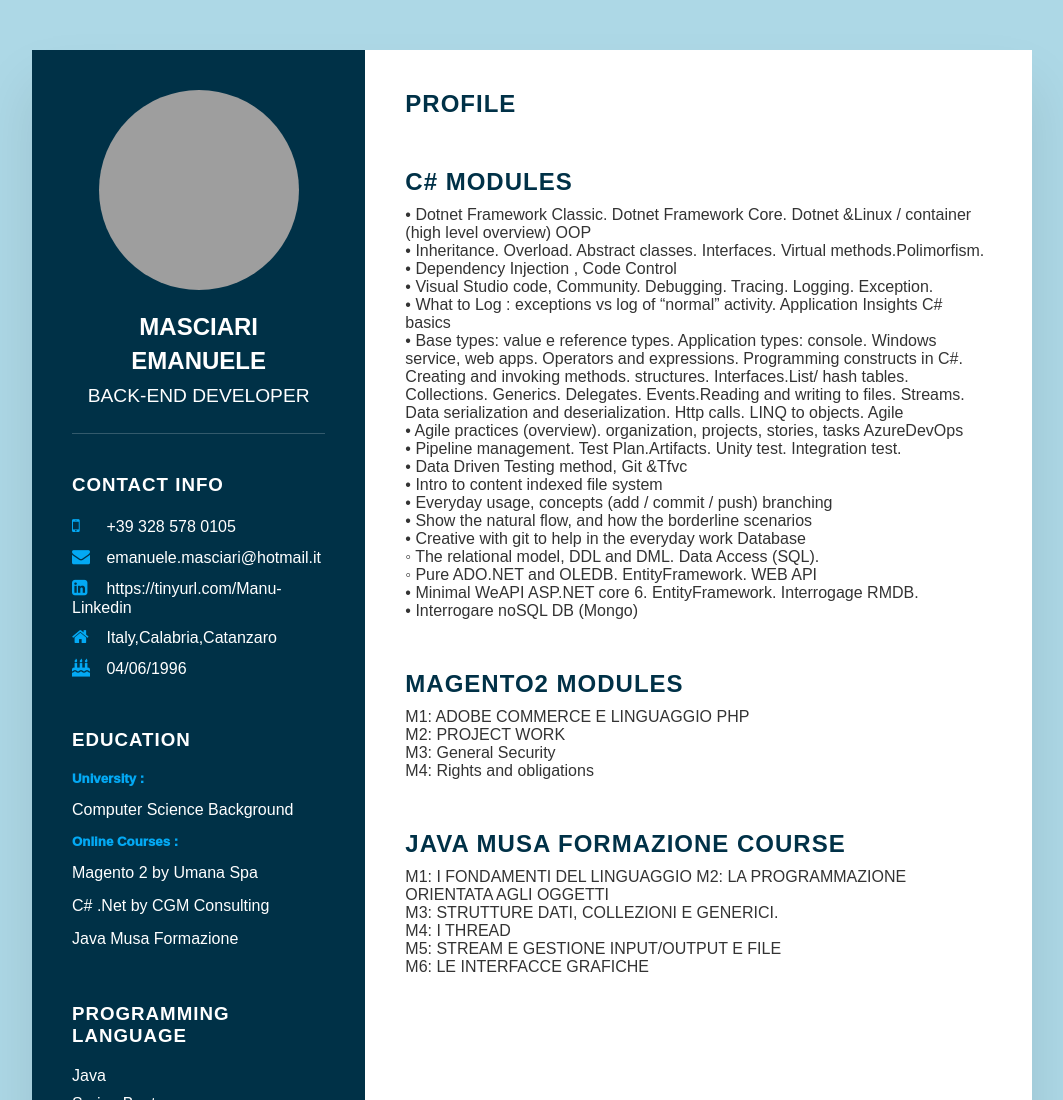
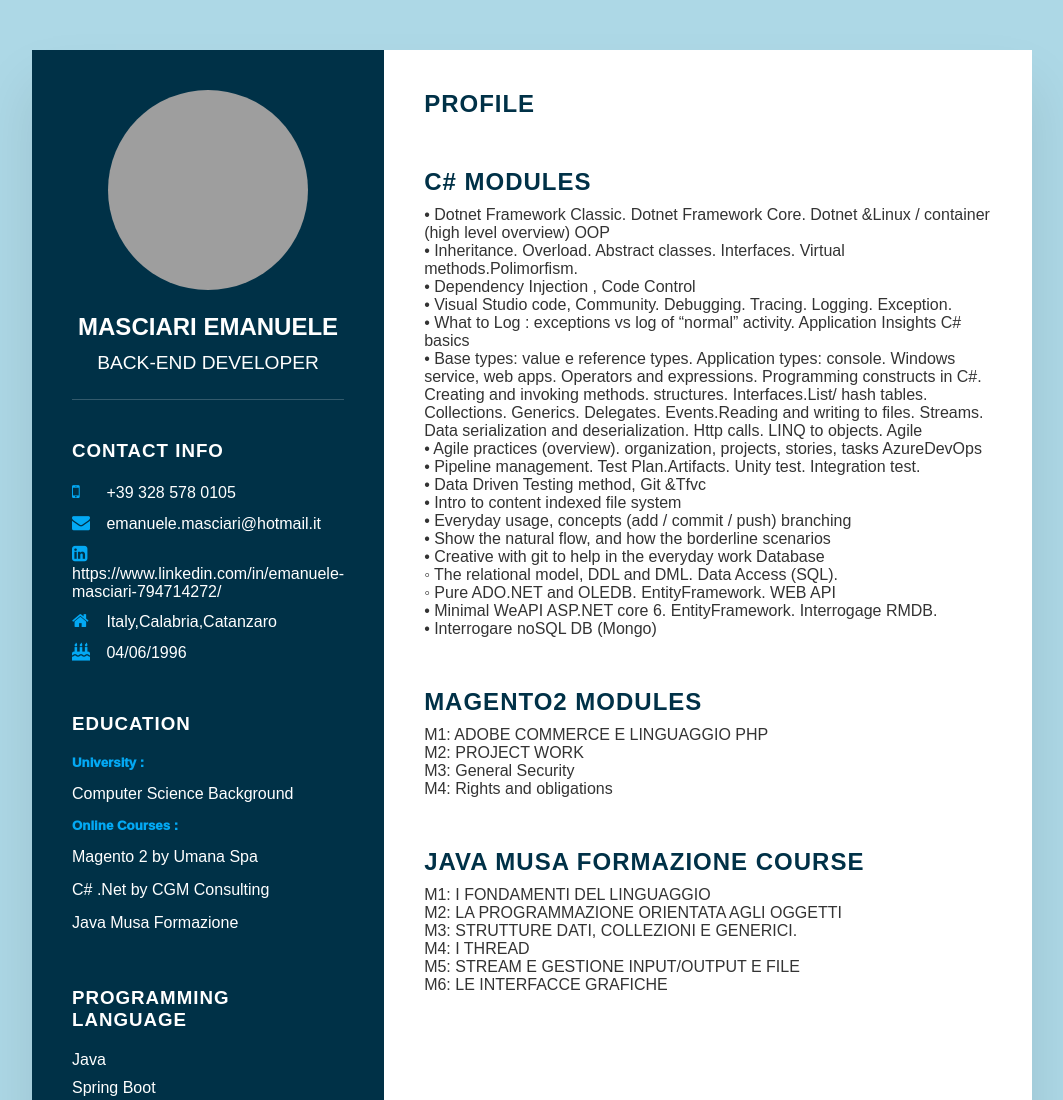
Before and after one commit to DevWeGoManu/Personal_CV, a plain HTML site: page index.html in a window 1280 px wide. Shown: the top 1100 px of the page, without its empty margins (108-1171 px from the left). Drawn offline with Linux system fonts and the light colour scheme; grey boxes are pictures that could not be loaded.

Commit message:
Update index.html

```diff
--- a/index.html
+++ b/index.html
@@ -34,7 +34,7 @@
                     </li>
                     <li>
                         <span class="icon"><i class="fa fa-linkedin-square" aria-hidden="true"></i></span>
-                        <span class="text">https://tinyurl.com/Manu-Linkedin</span>
+                        <span class="text"><a></a>https://www.linkedin.com/in/emanuele-masciari-794714272/</a></span>
                     </li>
                     <li>
                         <span class="icon"><i class="fa fa-home" aria-hidden="true"></i></span>
@@ -186,7 +186,7 @@
                         <div class="box">
                             <div class="text">
                                  <p>
-                                    M1: I FONDAMENTI DEL LINGUAGGIO
+                                    M1: I FONDAMENTI DEL LINGUAGGIO<br>
                                     M2: LA PROGRAMMAZIONE ORIENTATA AGLI OGGETTI<br>
                                     M3: STRUTTURE DATI, COLLEZIONI E GENERICI.<br>
                                     M4: I THREAD<br>
```
